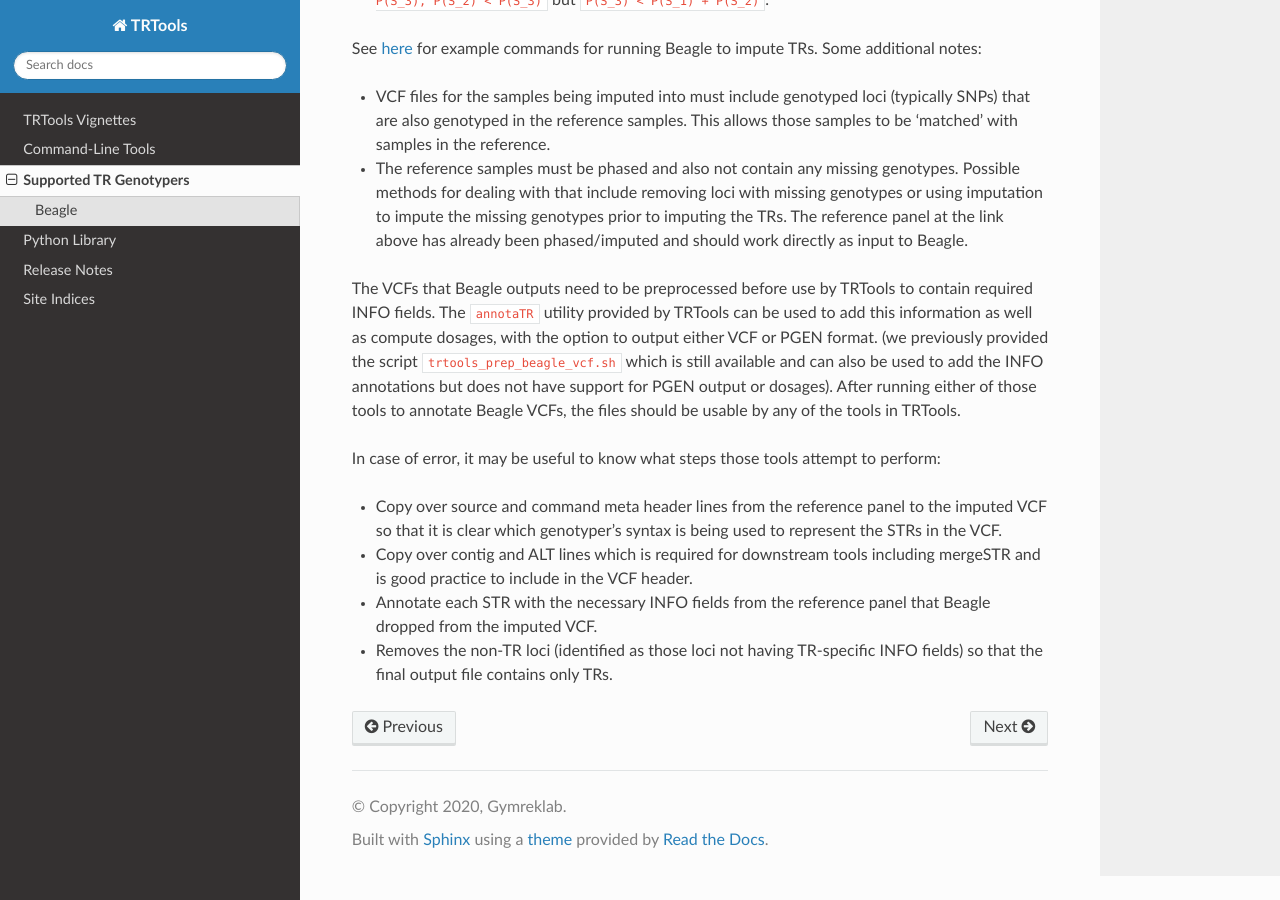
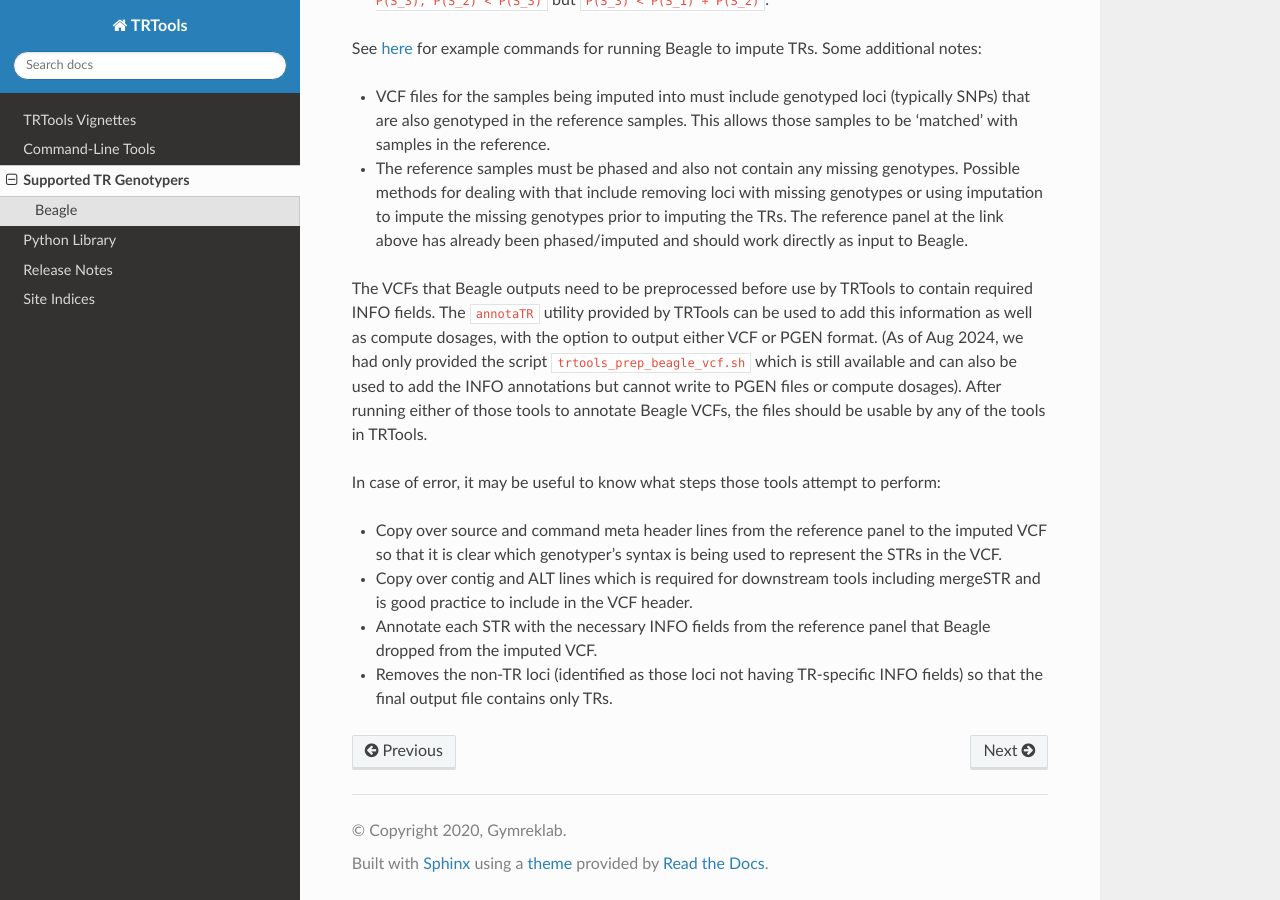
Before and after one commit to gymrek-lab/TRTools, a Sphinx documentation site: the page built from doc/CALLERS.rst, in a window 1280 px wide and 900 px high, scrolled down 1689 px. Built offline with Sphinx 7.4.7 and the Read the Docs theme 2.0.0, drawn with Linux system fonts in a browser that asks for light colours.

Commit message:
Update doc/CALLERS.rst
Co-authored-by: Arya Massarat <23412689+aryarm@users.noreply.github.com>

```diff
--- a/doc/CALLERS.rst
+++ b/doc/CALLERS.rst
@@ -103,7 +103,7 @@ See `here <https://github.com/gymrek-lab/ensembleTR?tab=readme-ov-file#usage-1>`
 * The reference samples must be phased and also not contain any missing genotypes. Possible methods for dealing with that include removing loci with missing genotypes or using imputation to impute the missing genotypes prior to imputing the TRs. The reference panel at the link above has already been phased/imputed and should work directly as input to Beagle.
 
 The VCFs that Beagle outputs need to be preprocessed before use by TRTools to contain required INFO fields. The :code:`annotaTR` utility provided by TRTools can be used to add this information as well as compute dosages, with the option to output either VCF or PGEN format.
-(we previously provided the script :code:`trtools_prep_beagle_vcf.sh` which is still available and can also be used to add the INFO annotations but does not have support for PGEN output or dosages). After running either of those tools to annotate Beagle VCFs, the files should be usable by any of the tools in TRTools.
+(As of Aug 2024, we had only provided the script :code:`trtools_prep_beagle_vcf.sh` which is still available and can also be used to add the INFO annotations but cannot write to PGEN files or compute dosages). After running either of those tools to annotate Beagle VCFs, the files should be usable by any of the tools in TRTools.
 
 In case of error, it may be useful to know what steps those tools attempt to perform:
 
```
